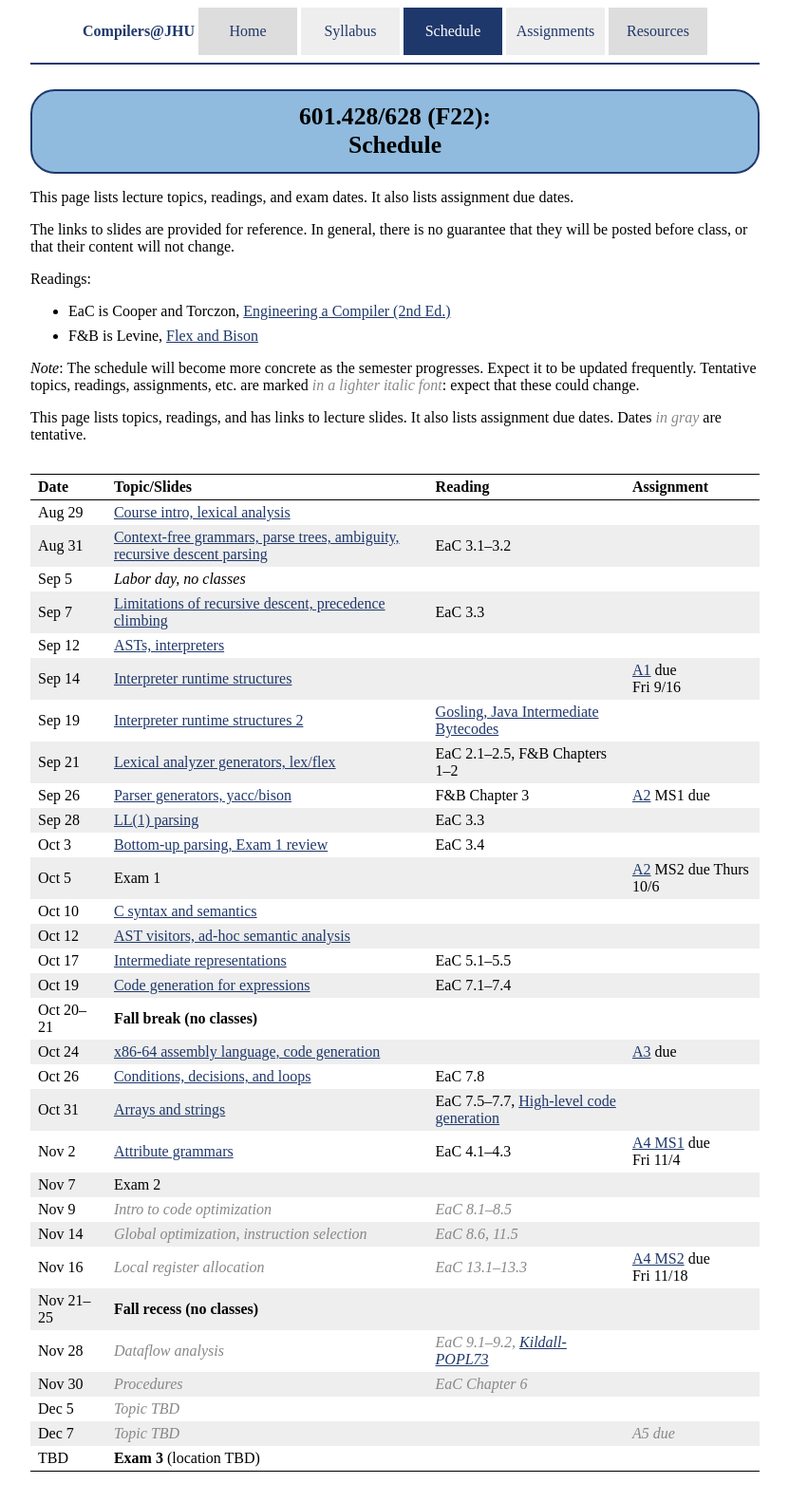
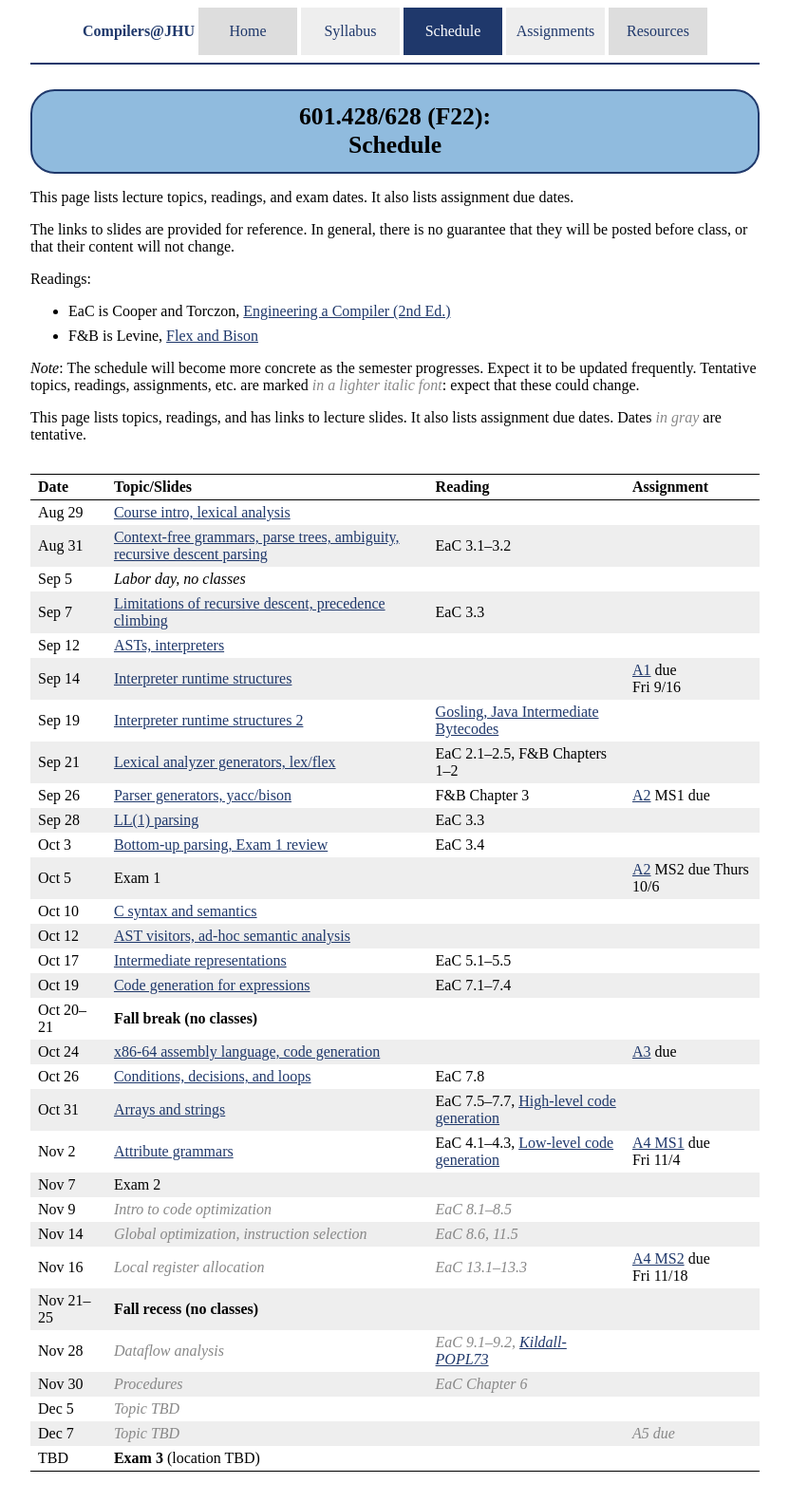
Before and after one commit to jhucompilers/fall2022, a Jekyll site: the page built from schedule.md, in a window 1280 px wide. Shown: the whole page at 95% size, without its empty margins (224-1055 px from the left). Built offline with Jekyll 4.4.1, drawn with Linux system fonts in a browser that asks for light colours.

Commit message:
link to ll_codegen slides

```diff
--- a/schedule.csv
+++ b/schedule.csv
@@ -19,7 +19,7 @@ Oct 20–21,**Fall break (no classes)**,
 Oct 24,"x86-64 assembly language, code generation",lectures/lecture15-public.pdf,,,"[A3](assign/assign03.html) due"
 Oct 26,"Conditions, decisions, and loops","lectures/Code_Shape_III_Boolean_and_Relational_Expressions_+_Control_Flow.pdf",,"EaC 7.8"
 Oct 31,"Arrays and strings","lectures/Code_Shape_II_Arrays_Aggregates_&_Strings.pdf",,"EaC 7.5–7.7, [High-level code generation](lectures/hl_codegen.pdf)",,
-Nov 2,"Attribute grammars","lectures/Context_sensitive_Analysis_I.pdf",,"EaC 4.1–4.3","[A4 MS1](assign/assign04.html) due<br>Fri 11/4"
+Nov 2,"Attribute grammars","lectures/Context_sensitive_Analysis_I.pdf",,"EaC 4.1–4.3, [Low-level code generation](lectures/ll_codegen.pdf)","[A4 MS1](assign/assign04.html) due<br>Fri 11/4"
 Nov 7,"Exam 2",,,
 Nov 9,"<span class='tentative'>Intro to code optimization</span>",,,"<span class='tentative'>EaC 8.1–8.5</span>"
 Nov 14,"<span class='tentative'>Global optimization, instruction selection</span>",,,"<span class='tentative'>EaC 8.6, 11.5</span>"
--- a/schedule.md
+++ b/schedule.md
@@ -47,7 +47,7 @@ Oct 20–21 | **Fall break (no classes)** |  |
 Oct 24 | [x86-64 assembly language, code generation](lectures/lecture15-public.pdf) |  | [A3](assign/assign03.html) due
 Oct 26 | [Conditions, decisions, and loops](lectures/Code_Shape_III_Boolean_and_Relational_Expressions_+_Control_Flow.pdf) | EaC 7.8 |
 Oct 31 | [Arrays and strings](lectures/Code_Shape_II_Arrays_Aggregates_&_Strings.pdf) | EaC 7.5–7.7, [High-level code generation](lectures/hl_codegen.pdf) |
-Nov 2 | [Attribute grammars](lectures/Context_sensitive_Analysis_I.pdf) | EaC 4.1–4.3 | [A4 MS1](assign/assign04.html) due<br>Fri 11/4
+Nov 2 | [Attribute grammars](lectures/Context_sensitive_Analysis_I.pdf) | EaC 4.1–4.3, [Low-level code generation](lectures/ll_codegen.pdf) | [A4 MS1](assign/assign04.html) due<br>Fri 11/4
 Nov 7 | Exam 2 |  |
 Nov 9 | <span class='tentative'>Intro to code optimization</span> | <span class='tentative'>EaC 8.1–8.5</span> |
 Nov 14 | <span class='tentative'>Global optimization, instruction selection</span> | <span class='tentative'>EaC 8.6, 11.5</span> |
```
Also changed, not shown: 1 other file.
